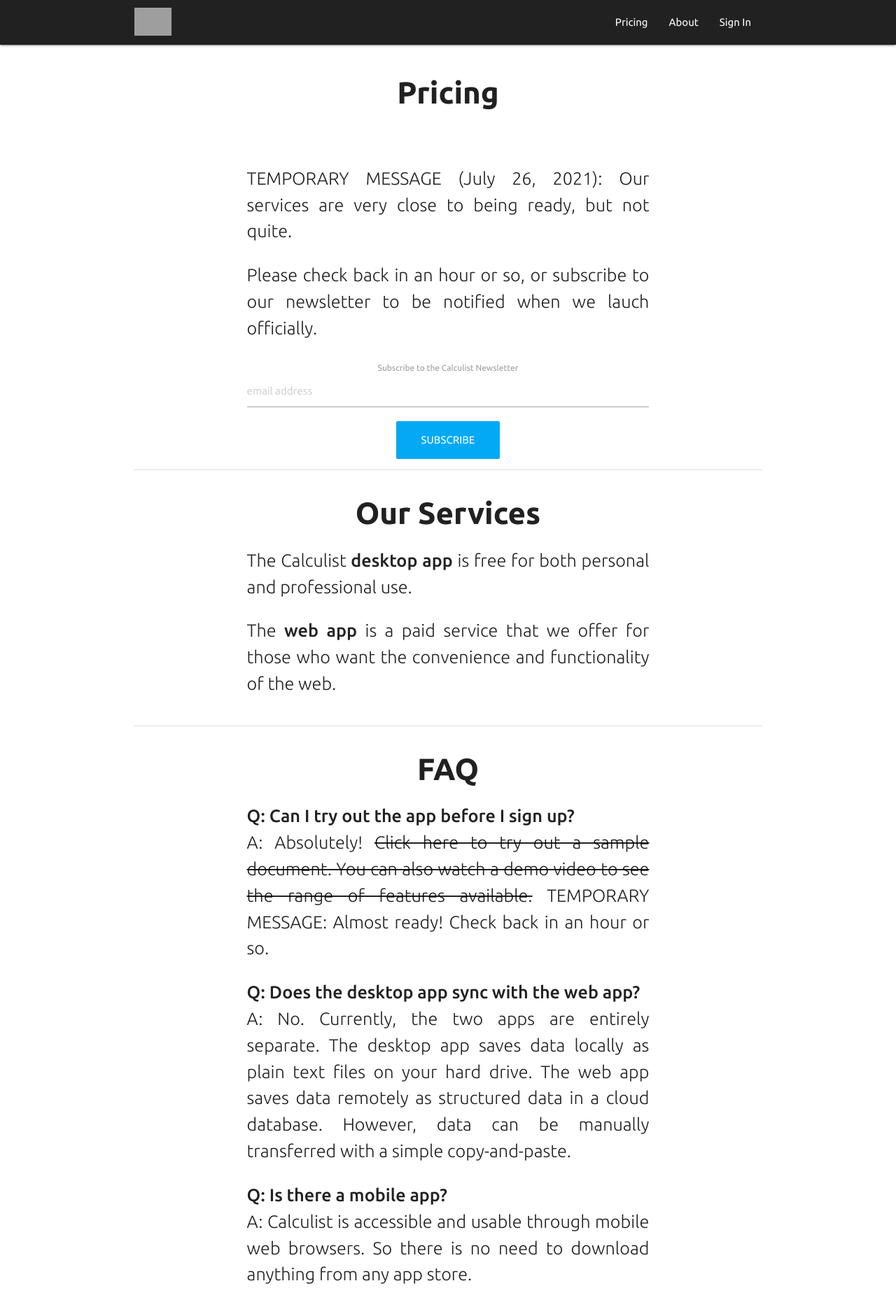
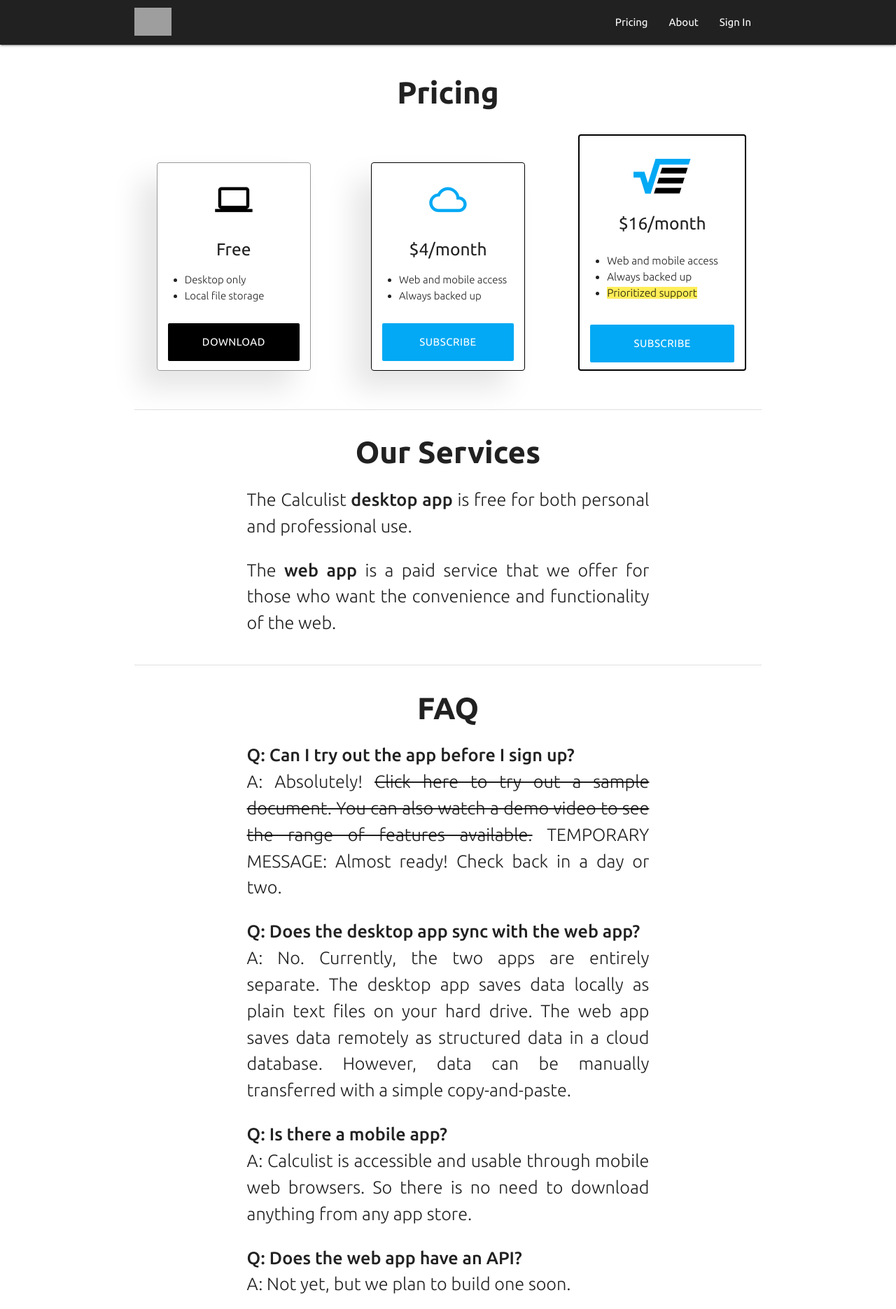
Before and after one commit to calculist/calculist.github.io, a Jekyll site: the page built from pricing.html, in a window 1280 px wide. Shown: the top 1871 px of the page at 70% size. Built offline with Jekyll 4.4.1, drawn with Linux system fonts in a browser that asks for light colours; nearby versions of some CDN libraries; comment, search, counter and statistics services are not loaded; grey boxes are pictures that could not be loaded.

Commit message:
Update pricing page, fix typo

```diff
--- a/about.html
+++ b/about.html
@@ -20,7 +20,7 @@
       <div class="col s8 offset-s2">
         <h3 style="text-align:center;font-weight:bold;">Dan Allison</h3>
         <p class="flow-text">Dan got started building software by way of animation and motion graphics back in 2011. He has worked for companies such as 10,000ft and Smartsheet, and his hobbies include drawing, juggling, and math'ing.</p>
-        <p class="flow-text">Dan occassionally draws comics and <a href="https://twitter.com/danallison" target="_blank">posts them on Twitter</a>.</p>
+        <p class="flow-text">Dan occasionally draws comics and <a href="https://twitter.com/danallison" target="_blank">posts them on Twitter</a>.</p>
       </div>
     </div>
   </div>
--- a/pricing.html
+++ b/pricing.html
@@ -36,35 +36,6 @@
   <h3 style="text-align:center;font-weight:bold;">Pricing</h3>
   <br/>
   <div class="section">
-    <div class="row center" style="text-align:justify;margin:0 auto;">
-      <div class="col s8 offset-s2">
-        <p class="flow-text">TEMPORARY MESSAGE (July 26, 2021): Our services are very close to being ready, but not quite.</p>
-        <p class="flow-text">Please check back in an hour or so, or subscribe to our newsletter to be notified when we lauch officially.</p>
-        <!-- Begin MailChimp Signup Form -->
-        <link href="//cdn-images.mailchimp.com/embedcode/horizontal-slim-10_7.css" rel="stylesheet" type="text/css">
-        <style type="text/css">
-        	#mc_embed_signup {
-            text-align: center;
-          }
-        	/* Add your own MailChimp form style overrides in your site stylesheet or in this style block.
-        	   We recommend moving this block and the preceding CSS link to the HEAD of your HTML file. */
-        </style>
-        <div id="mc_embed_signup">
-        <form action="//calculist.us11.list-manage.com/subscribe/post?u=9804b67d9ddb25bb9b9745ab2&amp;id=d0285f7b86" method="post" id="mc-embedded-subscribe-form" name="mc-embedded-subscribe-form" class="validate" target="_blank" novalidate>
-            <div id="mc_embed_signup_scroll">
-        	<label for="mce-EMAIL" style="display:inline-block;">Subscribe to the Calculist Newsletter</label>
-        	<input type="email" value="" name="EMAIL" class="email" id="mce-EMAIL" placeholder="email address" required>
-            <!-- real people should not fill this in and expect good things - do not remove this or risk form bot signups-->
-            <div style="position: absolute; left: -5000px;" aria-hidden="true"><input type="text" name="b_9804b67d9ddb25bb9b9745ab2_d0285f7b86" tabindex="-1" value=""></div>
-            <div style="display: inline-block; width: auto;" class="clear btn-large waves-effect waves-light light-blue"><input type="submit" value="Subscribe" name="subscribe" id="mc-embedded-subscribe" class="button"></div>
-            </div>
-        </form>
-        </div>
-        <!--End mc_embed_signup-->
-      </div>
-    </div>
-  </div>
-  <!-- <div class="section">
 
     <div class="row">
       <div class="col s12 m4">
@@ -115,7 +86,7 @@
 
     </div>
 
-  </div> -->
+  </div>
   <div class="divider"></div>
 
   <div class="section">
@@ -135,7 +106,7 @@
         <h3 style="text-align:center;font-weight:bold;">FAQ</h3>
 
         <!-- <p class="flow-text"><strong>Q: Can I try out the app before I sign up?</strong><br/>A: Absolutely! Click here to try out a sample document. You can also watch a demo video to see the range of features available.</p> -->
-        <p class="flow-text"><strong>Q: Can I try out the app before I sign up?</strong><br/>A: Absolutely! <span style="text-decoration: line-through;">Click here to try out a sample document. You can also watch a demo video to see the range of features available.</span> TEMPORARY MESSAGE: Almost ready! Check back in an hour or so.</p>
+        <p class="flow-text"><strong>Q: Can I try out the app before I sign up?</strong><br/>A: Absolutely! <span style="text-decoration: line-through;">Click here to try out a sample document. You can also watch a demo video to see the range of features available.</span> TEMPORARY MESSAGE: Almost ready! Check back in a day or two.</p>
         <p class="flow-text"><strong>Q: Does the desktop app sync with the web app?</strong><br/>A: No. Currently, the two apps are entirely separate. The desktop app saves data locally as plain text files on your hard drive. The web app saves data remotely as structured data in a cloud database. However, data can be manually transferred with a simple copy-and-paste.</p>
         <p class="flow-text"><strong>Q: Is there a mobile app?</strong><br/>A: Calculist is accessible and usable through mobile web browsers. So there is no need to download anything from any app store.</p>
         <p class="flow-text"><strong>Q: Does the web app have an API?</strong><br/>A: Not yet, but we plan to build one soon.</p>
```
